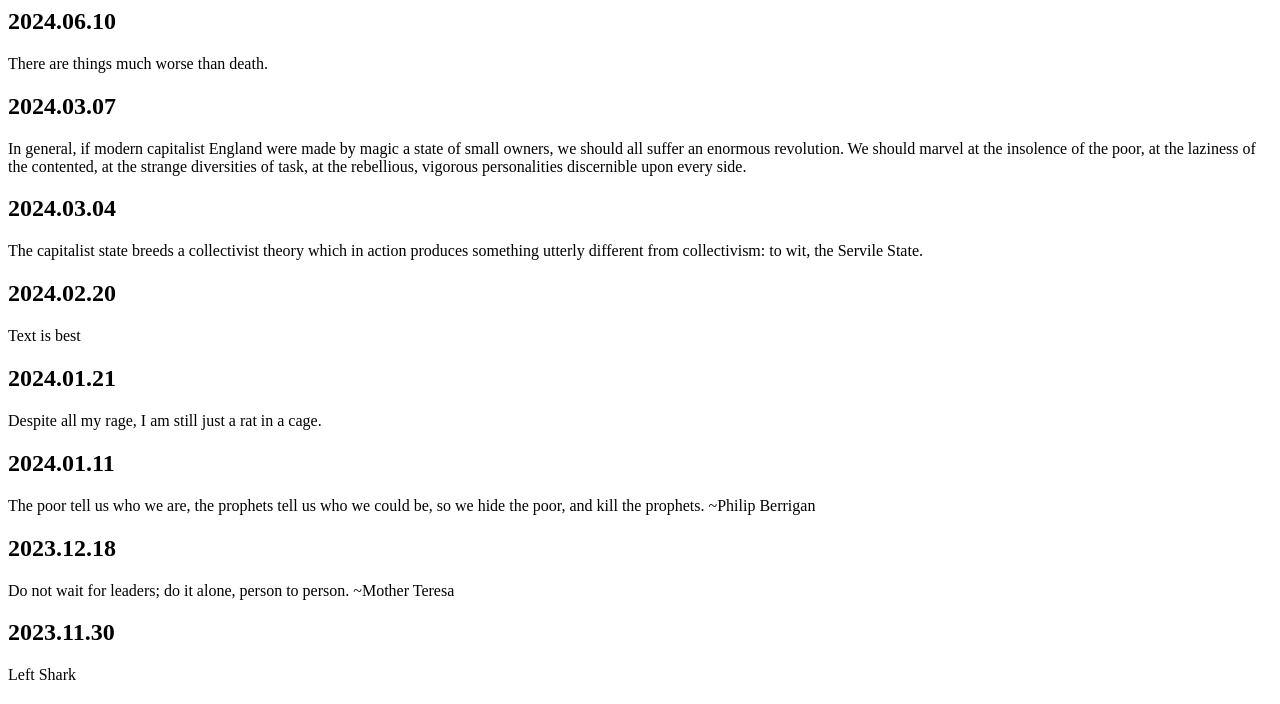
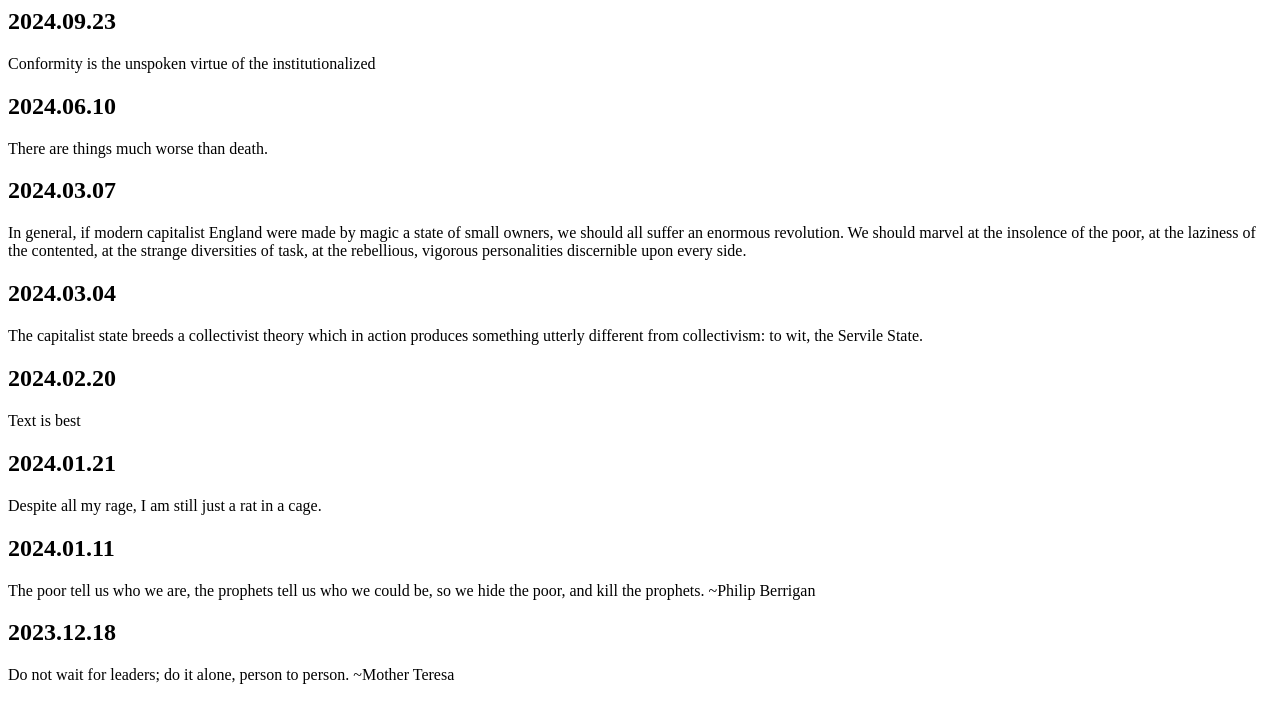
Before and after one commit to davidbaunach/techpriest_log, a plain HTML site: page index.html in a window 1280 px wide. Shown: the part 396-1100 px from the top of the page. Drawn offline with Linux system fonts and the light colour scheme.

Commit message:
added post

```diff
--- a/index.html
+++ b/index.html
@@ -2,6 +2,8 @@
 <html lang="en">
 <h1>Techpriest Log</h1>
 <p><img src="https://log.davidbaunach.com/LogGit logo.jpeg"> https://github.com/davidbaunach/techpriest_log.git</p>
+<h2>2024.09.23</h2>
+<p>Conformity is the unspoken virtue of the institutionalized</p>
 <h2>2024.06.10</h2>
 <p>There are things much worse than death.</p>
 <h2>2024.03.07</h2>
```
